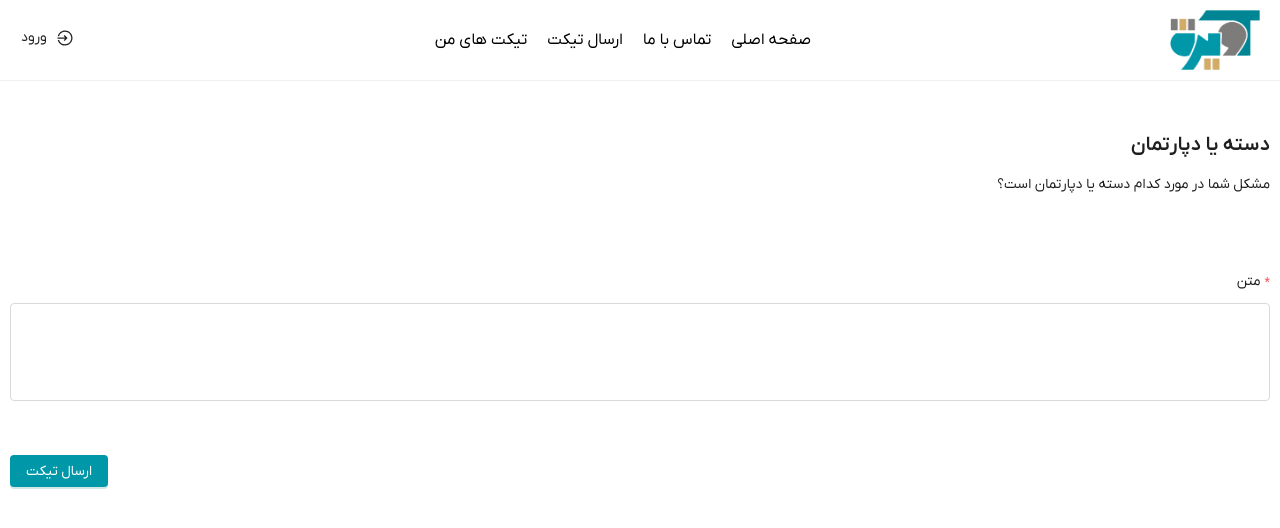
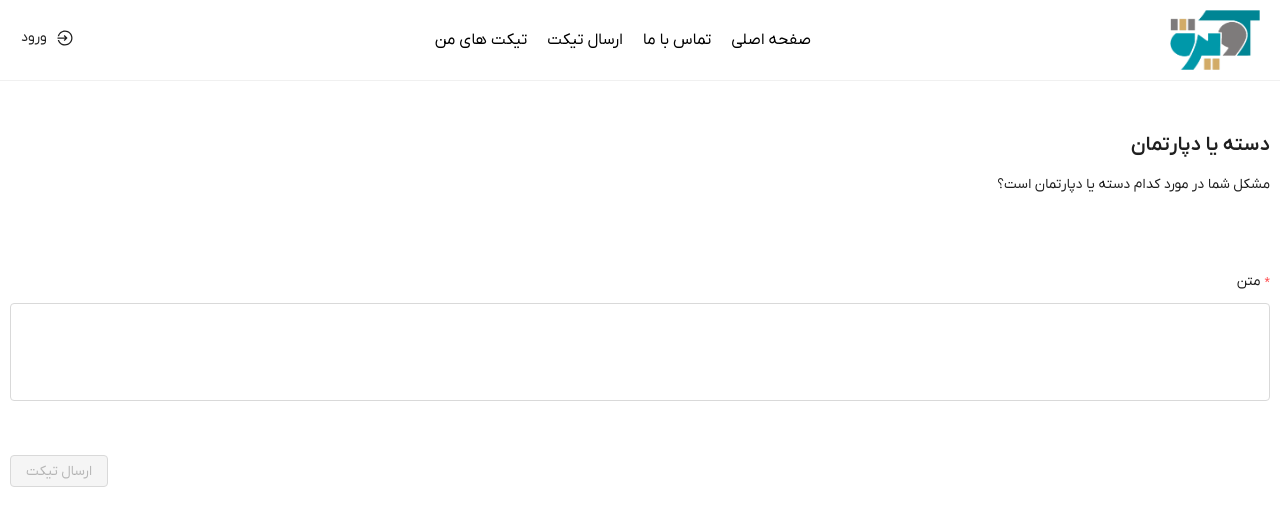
Before and after one commit to mohadesehkeramatfar/helpdesk, a Next.js app: page /send-ticket in a window 1280 px wide. Shown: the top 528 px of the page. Built offline with nearby package versions, Linux system fonts and the light colour scheme; no server answers.

Commit message:
add required to ticket message

```diff
--- a/src/app/(ticket)/component/sendTicket.tsx
+++ b/src/app/(ticket)/component/sendTicket.tsx
@@ -15,8 +15,10 @@ import { useRouter } from 'next/navigation';
 import { toast } from 'react-toastify';
 import { successfulTicketRegister } from '@/lib/alertMessage';
 import { ToastComponent } from '@/app/_components/toast/toast';
+import { useForm } from 'antd/es/form/Form';
 const SendTicket = () => {
   const router = useRouter();
+  const [ticketForm] = useForm();
   const refSubCategory = useRef(null);
   const refDesc = useRef(null);
   const { data: getParentCategoriesList, isLoading: loadingGetParentCategory } =
@@ -34,8 +36,8 @@ const SendTicket = () => {
   } = usePostUnitTicketPostSubmit();
   const [isPending, startTransition] = useTransition();
   const [parentCategoryValue, setParentCategoryValue] = useState('');
+  const [subCategoryValue, setsubCategoryValue] = useState('');
   const [subCategoryList, setSubCategoryList] = useState([]);
-  const [subCategoryValue, setsubCategoryValue] = useState('');
   const [userInfo, setUserInfo] = useState({});
 
   const fetchUserInfo = async () => {
@@ -44,10 +46,13 @@ const SendTicket = () => {
   };
   const onChangeCategoryList = async (id) => {
     setParentCategoryValue(id);
-    setsubCategoryValue(id);
+    setsubCategoryValue('');
+    console.log('subCategoryValue', !subCategoryValue ? 'false' : 'true');
+
     const { data: subCategoriesListResponsed } = await getSubCategoriesList({
       id,
     });
+
     setSubCategoryList(subCategoriesListResponsed);
     refSubCategory?.current?.scrollIntoView({ behavior: 'smooth' });
   };
@@ -62,13 +67,14 @@ const SendTicket = () => {
     const ticketData = {
       unit: userInfo.id,
       categories: [parentCategoryValue, subCategoryValue],
+      status: '55c66a81-91fc-4d4c-85c9-00328aacc2eb',
     };
 
+    // ! اینجا باگ درست کن اگه یکیش اررور خورد هیچ کاری نکمه promiseAll or inseprable try catch
     try {
       const { data: postUnitTicketSubmitResponse } = await postUnitTicketSubmit(
         { data: ticketData },
       );
-
       const ticketPostData = {
         message,
         ticket: postUnitTicketSubmitResponse.id,
@@ -106,6 +112,7 @@ const SendTicket = () => {
       <ToastComponent />
       <div className={`${style.send_ticket_container}`}>
         <Form
+          form={ticketForm}
           layout="vertical"
           onFinish={postTicketHandler}
           className={`${style.form_container}`}
@@ -175,19 +182,51 @@ const SendTicket = () => {
               ))}
           </div>
           <div ref={refDesc}>
-            <Form.Item name="message" label="متن" required>
+            <Form.Item
+              rules={[
+                { required: true, message: 'لطفا این قسمت را خالی نگذارید' },
+              ]}
+              name="message"
+              label="متن"
+              // required
+            >
               <TextArea rows={4} />
             </Form.Item>
           </div>
-          <Form.Item className={`${style.form_item}`}>
-            <Button
+          <Form.Item className={`${style.form_item}`} shouldUpdate>
+            {() => {
+              const hasTouchedFields = ticketForm.isFieldsTouched();
+              const hasErrors =
+                ticketForm
+                  .getFieldsError()
+                  .filter(({ errors }) => errors.length).length > 0;
+
+              return (
+                <Button
+                  className={`${style.btn}`}
+                  type="primary"
+                  htmlType="submit"
+                  loading={postUnitTicketLoading}
+                  disabled={
+                    !parentCategoryValue ||
+                    !subCategoryValue ||
+                    !hasTouchedFields ||
+                    hasErrors
+                  }
+                >
+                  ارسال تیکت
+                </Button>
+              );
+            }}
+            {/* <Button
               className={`${style.btn}`}
               type="primary"
               htmlType="submit"
               loading={postUnitTicketLoading}
+              disabled={!parentCategoryValue || !subCategoryValue}
             >
               ارسال تیکت
-            </Button>
+            </Button> */}
           </Form.Item>
         </Form>
       </div>
```
